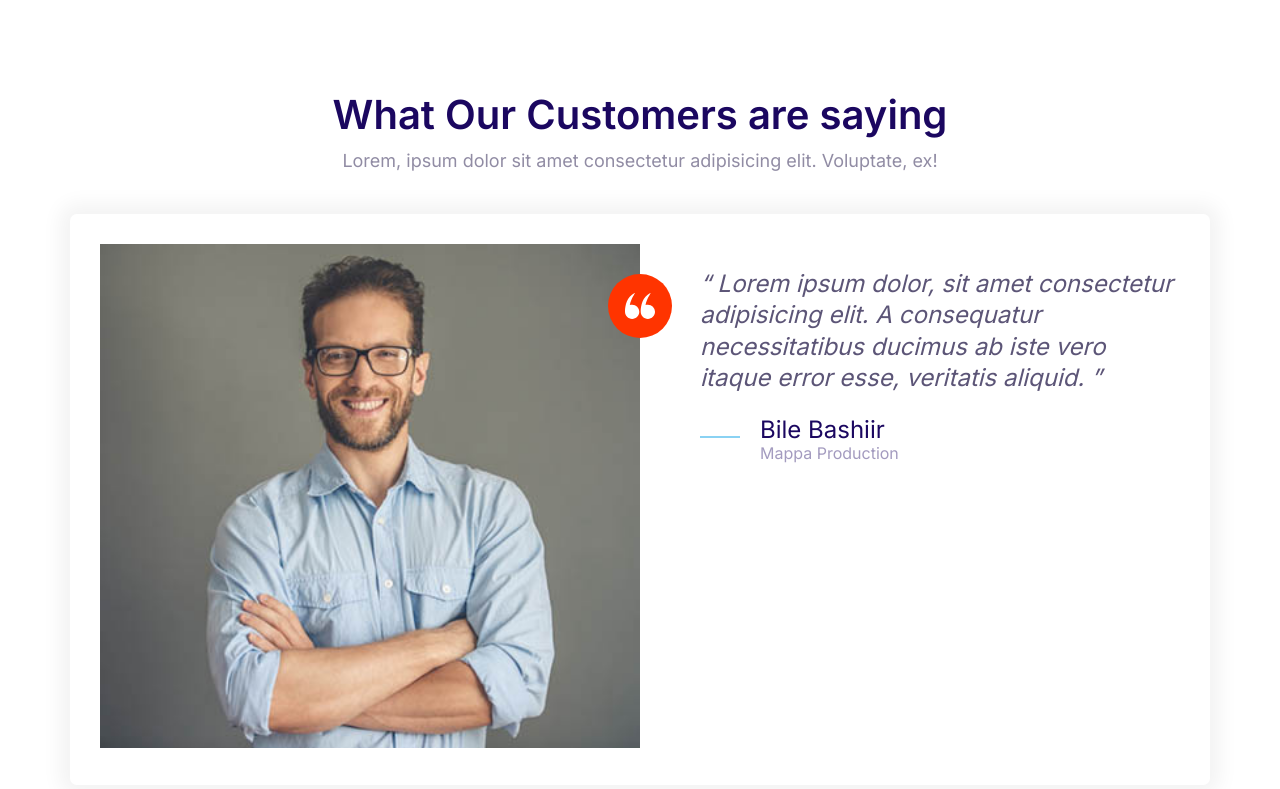
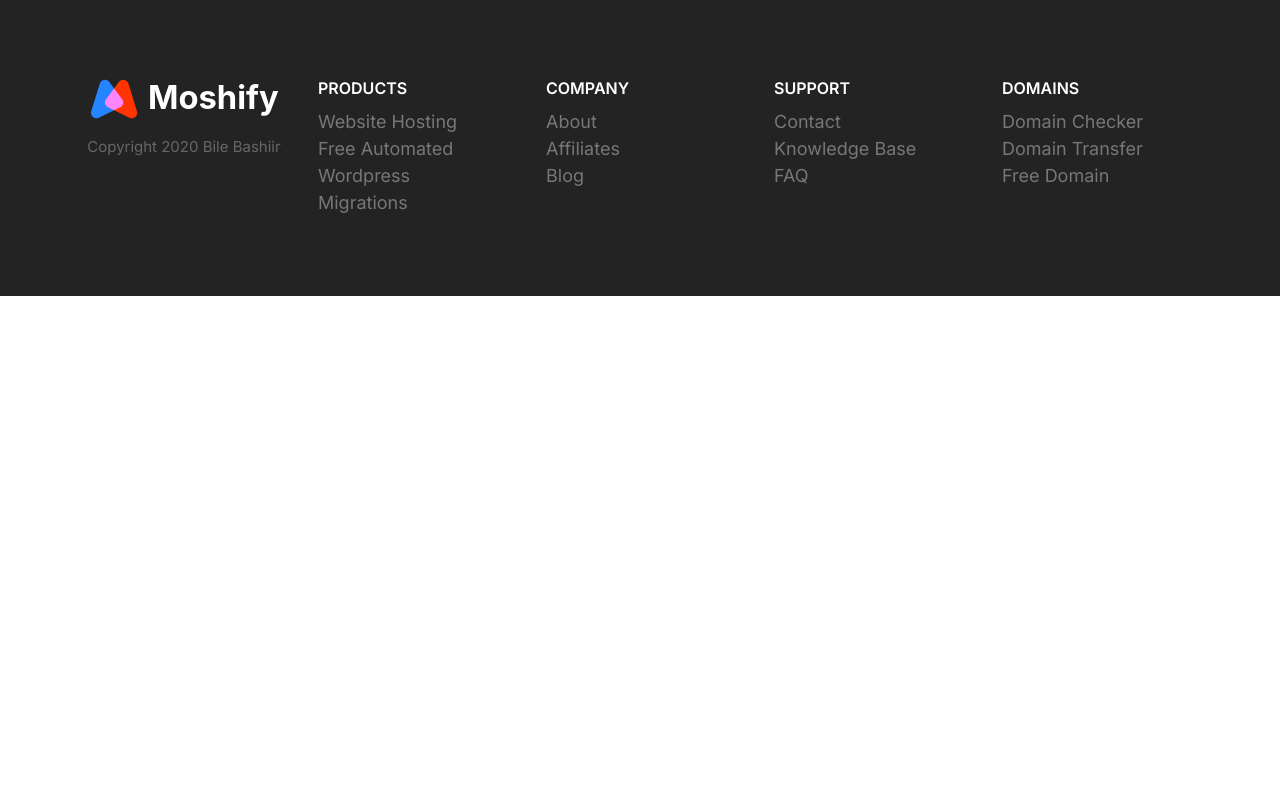
Before and after one commit to Blesseddbile/Cloud-Project-, a plain HTML site: page index.html in a window 1280 px wide. Drawn offline with Linux system fonts and the light colour scheme.

Commit message:
Footer Block Created.

```diff
--- a/css/style.css
+++ b/css/style.css
@@ -794,3 +794,82 @@ font-size: 1.5rem;
         max-width: 700px;
     }
 }
+
+/* Footer */
+.footer {
+    background: #232323;
+}
+
+.footer a {
+    color: #777;
+    transition: color .3s;
+}
+
+.footer a:hover {
+    color: #fff;
+
+}
+
+.footer__section {
+    padding: 2rem;
+    border-bottom: 1px solid #393939;
+}
+
+.footer__section .list {
+    margin: 0;
+}
+
+
+.footer__heading {
+    text-transform: uppercase;
+    font-weight: 600;
+}
+
+.footer__brand {
+    margin-top: 5rem;
+    text-align: center;
+}
+
+.footer__brand img {
+    /* Consider refactoring this and applying it to all images. */
+    width: 100%;
+    max-width: 230px;
+}
+
+.footer__copyright {
+    font-size: 2.1rem;
+    color: #fff;
+    opacity: 0.3;
+}
+
+@media screen and (min-width: 768px) {
+    .footer__sections {
+        grid-template-columns: repeat(auto-fit, minmax(10rem, 1fr));
+    }
+
+    .footer .collapsible__chevron {
+        display: none;
+    }
+
+    .footer .collapsible__content {
+        opacity: 1;
+        max-height: 100%;
+    }
+
+    .footer__brand {
+        order: -1;
+        margin-top: 1rem;
+    }
+
+    .footer__copyright {
+        font-size: 1.5rem;
+    }
+
+    .footer__section {
+        border: 0;
+    }
+
+    .footer__heading {
+        font-size: 1.6rem;
+    }
+}
--- a/index.html
+++ b/index.html
@@ -15,53 +15,74 @@
     <link rel="stylesheet" href="css/style.css" />
   </head>
   <body>
-    <section class="block">
-      <header class="block__header">
-        <h2>What Our Customers are saying</h2>
-        <p>
-          Lorem, ipsum dolor sit amet consectetur adipisicing elit. Voluptate,
-          ex!
-        </p>
+    <footer class="block block--dark footer">
+      <div class="container grid footer__sections">
+        <section class="collapsible collapsible--expanded footer__section">
+          <header class="collapsible__header">
+            <h2 class="collapsible__heading footer__heading">PRODUCTS</h2>
+            <svg class="icon icon--white collapsible__chevron">
+              <use xlink:href="images/sprite.svg#chevron"></use>
+            </svg>
           </header>
-      <div class="container">
-        <div class="card testimonial">
-          <div class="grid grid--1x2">
-            <div class="testimonial__image">
-              <img
-                src="Images/testimonial.jpg"
-                alt="A happy, smiling customer "
-              />
-              <span class="icon-container icon-container--accent">
-                <svg class="icon icon--white icon--small">
-                  <use xlink:href="images/sprite.svg#quotes"></use>
+          <div class="collapsible__content">
+            <ul class="list">
+              <li><a href="#">Website Hosting</a></li>
+              <li><a href="#">Free Automated Wordpress</a></li>
+              <li><a href="#">Migrations</a></li>
+            </ul>
+          </div>
+        </section>
+        <section class="collapsible footer__section">
+          <header class="collapsible__header">
+            <h2 class="collapsible__heading footer__heading">COMPANY</h2>
+            <svg class="icon icon--white collapsible__chevron">
+              <use xlink:href="images/sprite.svg#chevron"></use>
             </svg>
-              </span>
+          </header>
+          <div class="collapsible__content">
+            <ul class="list">
+              <li><a href="#">About</a></li>
+              <li><a href="#">Affiliates</a></li>
+              <li><a href="#">Blog</a></li>
+            </ul>
           </div>
-            <blockquote class="quote">
-              <p class="quote__text">
-                Lorem ipsum dolor, sit amet consectetur adipisicing elit. A
-                consequatur necessitatibus ducimus ab iste vero itaque error
-                esse, veritatis aliquid.
-              </p>
-
-              <footer>
-                <div class="media">
-                  <div class="media__image">
-                    <svg class="icon icon--primary qoute__line">
-                      <use xlink:href="images/sprite.svg#line"></use>
+        </section>
+        <section class="collapsible footer__section">
+          <header class="collapsible__header">
+            <h2 class="collapsible__heading footer__heading">SUPPORT</h2>
+            <svg class="icon icon--white collapsible__chevron">
+              <use xlink:href="images/sprite.svg#chevron"></use>
             </svg>
+          </header>
+          <div class="collapsible__content">
+            <ul class="list">
+              <li><a href="#">Contact</a></li>
+              <li><a href="#">Knowledge Base</a></li>
+              <li><a href="#">FAQ</a></li>
+            </ul>
           </div>
-                  <div class="media__body">
-                    <h3 class="media__title qoute__author">Bile Bashiir</h3>
-                    <p class="quote__organization">Mappa Production</p>
+        </section>
+        <section class="collapsible footer__section">
+          <header class="collapsible__header">
+            <h2 class="collapsible__heading footer__heading">DOMAINS</h2>
+            <svg class="icon icon--white collapsible__chevron">
+              <use xlink:href="images/sprite.svg#chevron"></use>
+            </svg>
+          </header>
+          <div class="collapsible__content">
+            <ul class="list">
+              <li><a href="#">Domain Checker</a></li>
+              <li><a href="#">Domain Transfer</a></li>
+              <li><a href="#">Free Domain</a></li>
+            </ul>
           </div>
+        </section>
+        <section class="footer__brand">
+          <img src="Images/logo.svg" alt="" />
+          <p class="footer__copyright">Copyright 2020 Bile Bashiir</p>
+        </section>
       </div>
     </footer>
-            </blockquote>
-          </div>
-        </div>
-      </div>
-    </section>
     <script src="js/main.js"></script>
   </body>
 </html>
```
Also changed, not shown: Components/footer-block.html (added, +68 -0 lines). Lines whose indentation alone changed are shown as unchanged.
